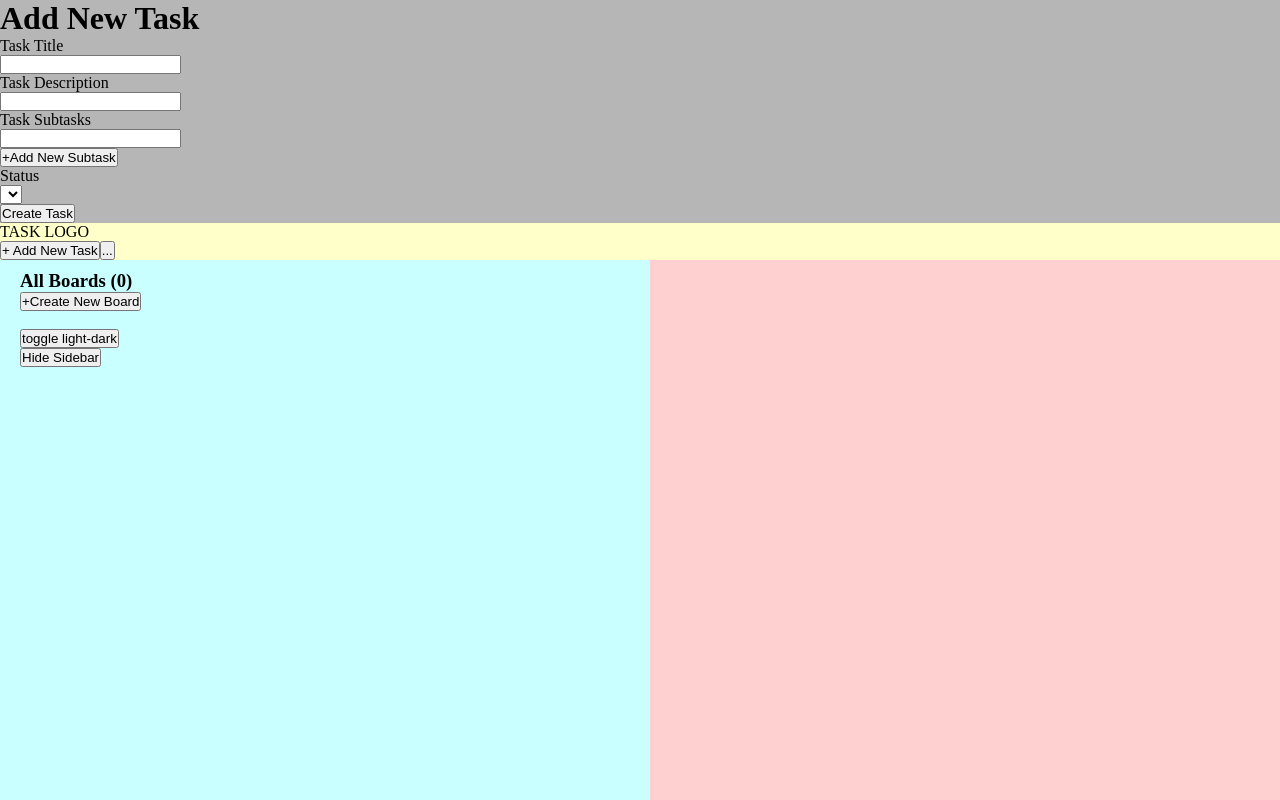
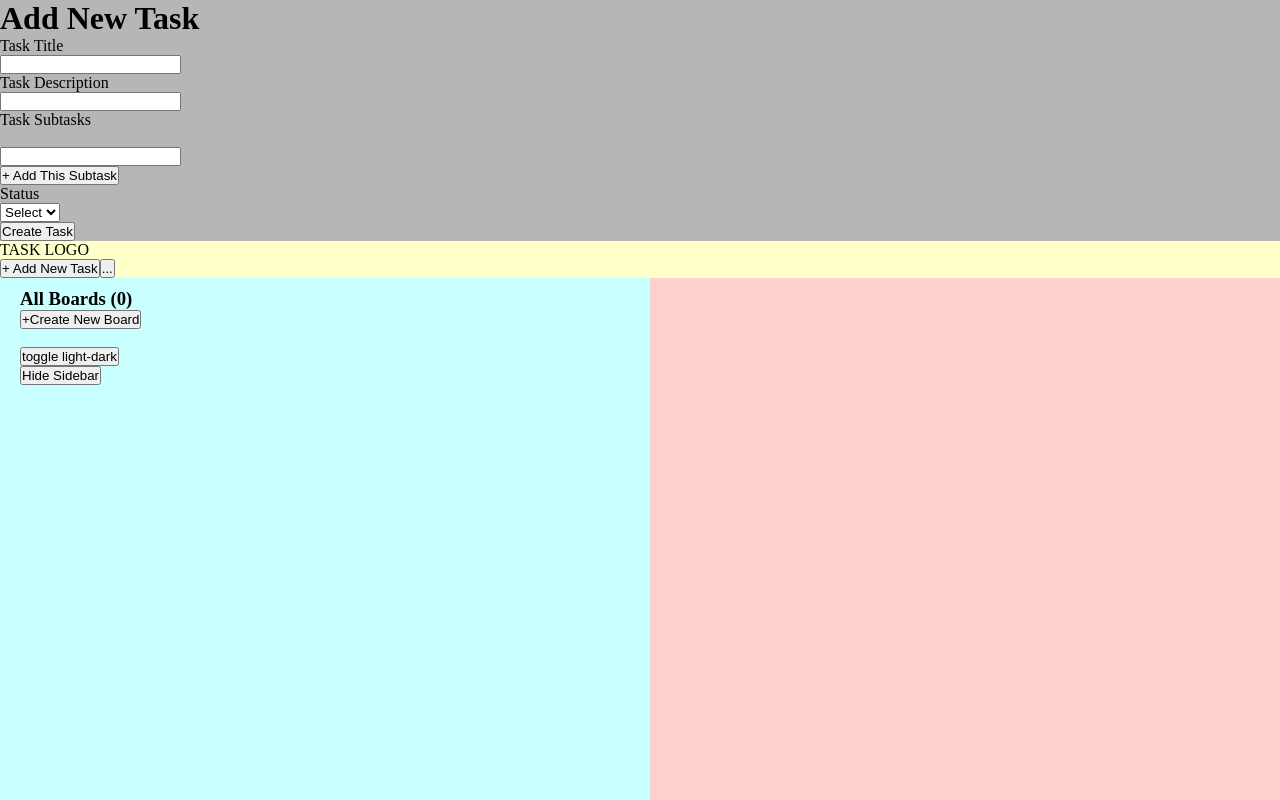
Before and after one commit to kuralayusha/task-manager, a Next.js app: page / in a window 1280 px wide. Both pictures are taken after a click on the button "+ Add New Task". Shown: the top 800 px of the page. Built offline with nearby package versions, Linux system fonts and the light colour scheme.

Commit message:
now users can add new tasks

```diff
--- a/components/AddNewBoard.tsx
+++ b/components/AddNewBoard.tsx
@@ -39,7 +39,7 @@ function AddNewBoard({
   }
 
   const handleClick = () => {
-    setColumnsArray([...columnsArray, { columsNameAre }])
+    setColumnsArray([...columnsArray, { columsNameAre, tasks: [] }])
     // const cnr = columnsArray.map((e: any) => {
     //   name: e
     // })
@@ -49,6 +49,8 @@ function AddNewBoard({
   }
 
   const handleCreateBoard = () => {
+    // console.log(columnsArray)
+
     setMainData({
       ...mainData,
       boards: [
--- a/components/AddNewTask.tsx
+++ b/components/AddNewTask.tsx
@@ -12,31 +12,49 @@ type AddNewTaskProps = {
   setWantedNewTask: any
   taskBoardFocus: string
   mainData: any
+  setMainData: any
 }
 
 function AddNewTask({
   setWantedNewTask,
   taskBoardFocus,
   mainData,
+  setMainData,
 }: AddNewTaskProps) {
   const [statusOptions, setStatusOptions] = useState<any>([])
+  const [counter, setCounter] = useState<number | string | any>(1)
+  const [taskTitle, setTaskTitle] = useState<string>('')
+  const [taskDescription, setTaskDescription] = useState<string>('')
+  const [subtasksName, setSubtasksName] = useState<string>('')
+  const [subtasksArray, setSubtasksArray] = useState<any>([])
+  const [taskStatus, setTaskStatus] = useState<string>('')
+  const [newTaskData, setNewTaskData] = useState<object>({
+    title: '',
+    description: '',
+    subtasks: [],
+    status: '',
+  })
+
+  // useEffect(() => {
+  //   localStorage.setItem('mainData', JSON.stringify(mainData))
+  //   // console.log('gönderildi')
+  // }, [mainData])
 
   // useEffect looks inside the taskBoardFocus and then it will take the columns names and put them in the status options as an array
-
   // but if there is more than one column with the same name it will not add it to the array
   useEffect(() => {
     mainData.boards.map((board: any) => {
       if (board.name === taskBoardFocus) {
         board.columns.map((column: any) => {
           if (!statusOptions.includes(column.columsNameAre)) {
-            console.log('does not exist')
+            // console.log('does not exist')
 
             setStatusOptions((prev: any) => [
               ...prev,
               column.columsNameAre,
             ])
           } else {
-            console.log('already exists')
+            // console.log('already exists')
           }
           handleMoreOptions()
         })
@@ -55,42 +73,132 @@ function AddNewTask({
     })
   }
 
-  function handleCreate(e: any) {
-    e.preventDefault()
-    setWantedNewTask(false)
-    setStatusOptions([])
+  // when the user types in the task title, it will be setted to the newTaskDatas Title state
+  function handleTaskTitleChange(e: any) {
+    setNewTaskData((prev: any) => {
+      const newTaskData = prev
+      newTaskData.title = e.target.value
+      return newTaskData
+    })
   }
-  console.log({ statusOptions })
 
+  // when the user types in the task description, it will be setted to the newTaskDatas Description state
+  function handleTaskDescriptionChange(e: any) {
+    setNewTaskData((prev: any) => {
+      const newTaskData = prev
+      newTaskData.description = e.target.value
+      return newTaskData
+    })
+  }
+
+  // when the user selects the task status, it will be setted to the newTaskDatas Status state
+  function handleSubtaskNameChange(e: any) {
+    setSubtasksName(e.target.value)
+  }
+
+  // when the user clicks to add this subtask, it will be added to the subtasksArray state, and the subtasksName state will be setted to empty, and the counter will be increased by 1
+  const handleAddSubtask = () => {
+    setSubtasksArray([
+      ...subtasksArray,
+      { subtasksName, isCompleted: false },
+    ])
+
+    setNewTaskData((prev: any) => {
+      const newTaskData = prev
+      newTaskData.subtasks = [
+        ...subtasksArray,
+        { subtasksName, isCompleted: false },
+      ]
+      return newTaskData
+    })
+
+    setSubtasksName('')
+    setCounter(counter + 1)
+  }
+
+  function handleStatusChange(e: any) {
+    setTaskStatus(e.target.value)
+
+    setNewTaskData((prev: any) => {
+      const newTaskData = prev
+      newTaskData.status = e.target.value
+      return newTaskData
+    })
+  }
+
+  //when user clicks on create task, the task should be setted to the mainData.boards.columns.tasks
+  function handleCreateTask() {
+    mainData.boards.map((board: any) => {
+      if (board.name === taskBoardFocus) {
+        board.columns.map((column: any) => {
+          if (column.columsNameAre === taskStatus) {
+            console.log(column)
+
+            column.tasks.push(newTaskData)
+          }
+        })
+      }
+    })
+    setMainData(mainData)
+
+    localStorage.setItem('mainData', JSON.stringify(mainData))
+
+    setTimeout(() => {
+      setWantedNewTask(false)
+    }, 100)
+  }
+
+  // console.log({ subtasksArray })
+  console.log({ newTaskData })
+  // console.log(taskStatus)
+  // console.log({ statusOptions })
   return (
     <div className="AddNewTask">
       <h1>Add New Task</h1>
-      <form>
+      <div>
         <p>Task Title</p>
-        <input type="text" name="taskTitle" id="taskTitle" />
+        <input
+          type="text"
+          name="taskTitle"
+          id="taskTitle"
+          onChange={(e) => handleTaskTitleChange(e)}
+        />
 
         <p>Task Description</p>
         <input
           type="text"
           name="taskDescription"
           id="taskDescription"
+          onChange={(e) => handleTaskDescriptionChange(e)}
         />
 
         <p>Task Subtasks</p>
-        <input type="text" name="taskSubtasks" id="taskSubtasks" />
-        <br />
-        <button>+Add New Subtask</button>
+        {Array.from(Array(counter)).map((c, index) => {
+          return (
+            <div key={c}>
+              <br />{' '}
+              <input
+                // value={columsNameAre}
+                type="text"
+                onChange={(e) => handleSubtaskNameChange(e)}
+              ></input>
+            </div>
+          )
+        })}
+
+        <button onClick={handleAddSubtask}>+ Add This Subtask</button>
 
         <p>Status</p>
-        <select>
+        <select onChange={handleStatusChange}>
+          <option value="">Select</option>
           {statusOptions.map((option: any) => {
             return <option value={option}>{option}</option>
           })}
         </select>
 
         <br />
-        <button onClick={handleCreate}>Create Task</button>
-      </form>
+        <button onClick={handleCreateTask}>Create Task</button>
+      </div>
     </div>
   )
 }
--- a/pages/index.tsx
+++ b/pages/index.tsx
@@ -77,6 +77,7 @@ export default function Home() {
               setWantedNewTask={setWantedNewTask}
               taskBoardFocus={taskBoardFocus}
               mainData={mainData}
+              setMainData={setMainData}
             />
           )}
           {wantedEditTask && (
```
